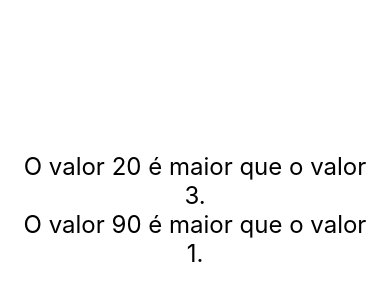
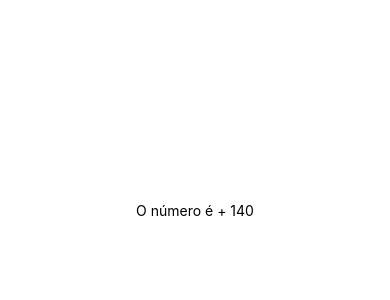
Before and after one commit to immerfallen/CursoReactNative, a React Native app: screen / in a window 390 px wide. Shown: the part 212-512 px from the top of the page. Built offline with nearby package versions, Linux system fonts and the light colour scheme.

Commit message:
Componente para gerar numeros aleatorios

```diff
--- a/src/App.js
+++ b/src/App.js
@@ -3,6 +3,7 @@ import {View, Text, StyleSheet} from 'react-native'
 // import Primeiro from './components/Primeiro'
 // import X, {Comp1, Comp2 } from './components/MultiComponents' //Esse X é o componente oficial (default) exportado de MultiComponents
 import MinMax from './components/MinMax'
+import Aleatorio from './components/Aleatorio'
 
 export default () => (
     <View style={style.App}>
@@ -11,8 +12,9 @@ export default () => (
         <X />
         <Comp1></Comp1>
         <Comp2></Comp2>    */}
-        <MinMax  min="3" max="20"/>
-        <MinMax  min="1" max="90"/>
+        {/* <MinMax  min="3" max="20"/>
+        <MinMax  min="1" max="90"/>  */}
+        <Aleatorio min={100} max={200}></Aleatorio>
     </View>
 ) // Pode-se utilizar da seguinte forma o componente <Primeiro /> O que está dentro das chaves é intepretado com um código JS
 
--- /dev/null
+++ b/src/components/Aleatorio.js
@@ -0,0 +1,9 @@
+import React from 'react'
+import {View, Text} from 'react-native'
+
+export default props => {
+return (
+    <Text>
+        O número é + {Math.floor(Math.random()*(props.max - props.min) + props.min)}
+    </Text>
+) }
--- a/src/components/MinMax.js
+++ b/src/components/MinMax.js
@@ -2,7 +2,7 @@ import React from 'react'
 import {Text} from 'react-native'
 import Estilo from './estilo'
 
-export default (props) => {
+export default props => { {/* Padrão é chamar de props as propriedades*/}
     console.warn(props) //Lá em App.js passamos como parâmetros os valores que queremos instanciar esse objeto
 return (
     <Text style={Estilo.txtG}>
```
